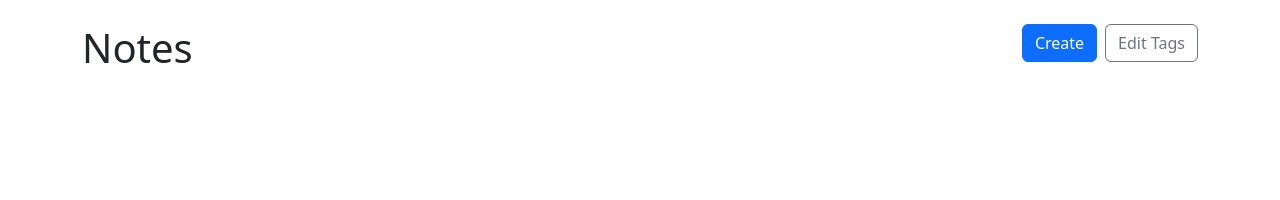
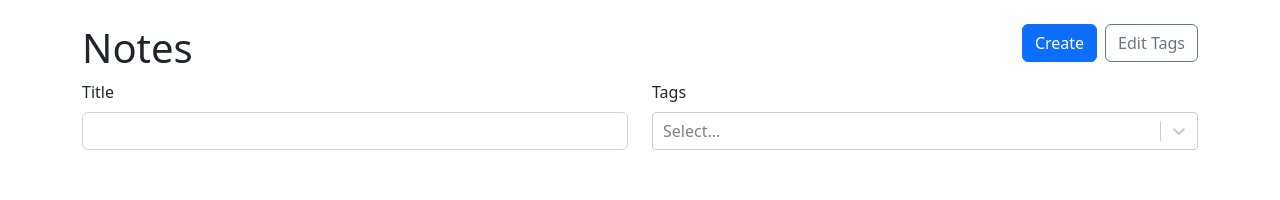
Before and after one commit to adamLangsti/Markdown, a React (Vite) app: page / in a window 1280 px wide. Shown: the top 200 px of the page. Built offline with nearby package versions, Linux system fonts and the light colour scheme.

Commit message:
feat: create tag in new notes

```diff
--- a/src/App.tsx
+++ b/src/App.tsx
@@ -61,7 +61,7 @@
     return (
         <Container className='my-4'>
             <Routes>
-                <Route path='/' element={<NoteList />} />
+                <Route path='/' element={<NoteList availableTags={tags} />} />
                 <Route
                     path='/new'
                     element={
--- a/src/NoteList.tsx
+++ b/src/NoteList.tsx
@@ -1,7 +1,16 @@
-import { Button, Col, Row, Stack } from 'react-bootstrap';
+import { useState } from 'react';
+import { Button, Col, Form, Row, Stack } from 'react-bootstrap';
 import { Link } from 'react-router-dom';
+import ReactSelect from 'react-select';
+import { Tag } from './App';
 
-export function NoteList() {
+type NoteListProps = {
+    availableTags: Tag[];
+};
+
+export function NoteList({ availableTags }: NoteListProps) {
+    const [selectedTags, setSelectedTags] = useState<Tag[]>([]);
+
     return (
         <>
             <Row>
@@ -14,11 +23,53 @@
                             <Button variant='primary'>Create</Button>
                         </Link>
                         <Link to='/new'>
-                            <Button variant='outline-secondary'>Edit Tags</Button>
+                            <Button variant='outline-secondary'>
+                                Edit Tags
+                            </Button>
                         </Link>
                     </Stack>
                 </Col>
             </Row>
+            <Form>
+                <Row className='mb-4'>
+                    <Col>
+                        <Form.Group controlId='title'>
+                            <Form.Label>Title</Form.Label>
+                            <Form.Control type='text' />
+                        </Form.Group>
+                    </Col>
+                    <Col>
+                        <Form.Group controlId='tags'>
+                            <Form.Label>Tags</Form.Label>
+                            <ReactSelect
+                                value={selectedTags.map((tag) => {
+                                    return {
+                                        label: tag.label,
+                                        value: tag.id,
+                                    };
+                                })}
+                                options={availableTags.map((tag) => {
+                                    return {
+                                        label: tag.label,
+                                        value: tag.id,
+                                    };
+                                })}
+                                onChange={(tags) => {
+                                    setSelectedTags(
+                                        tags.map((tag) => {
+                                            return {
+                                                label: tag.label,
+                                                id: tag.value,
+                                            };
+                                        })
+                                    );
+                                }}
+                                isMulti
+                            />
+                        </Form.Group>
+                    </Col>
+                </Row>
+            </Form>
         </>
     );
 }
```
